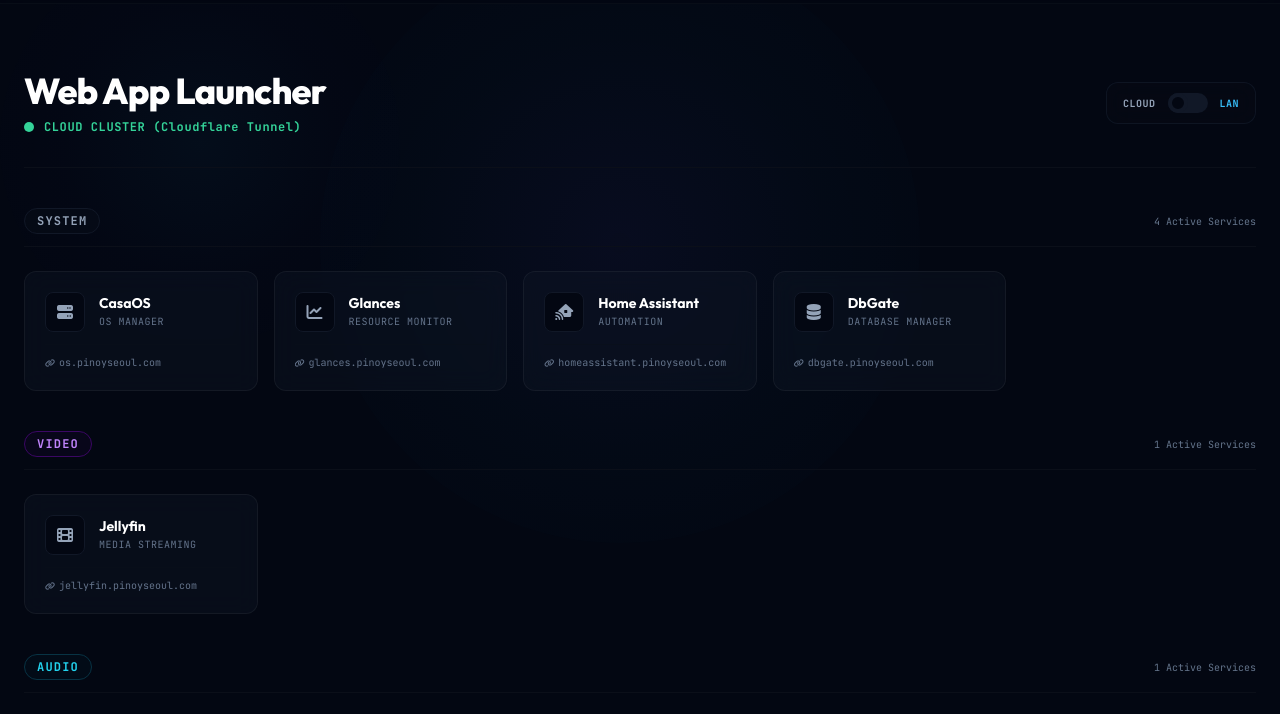
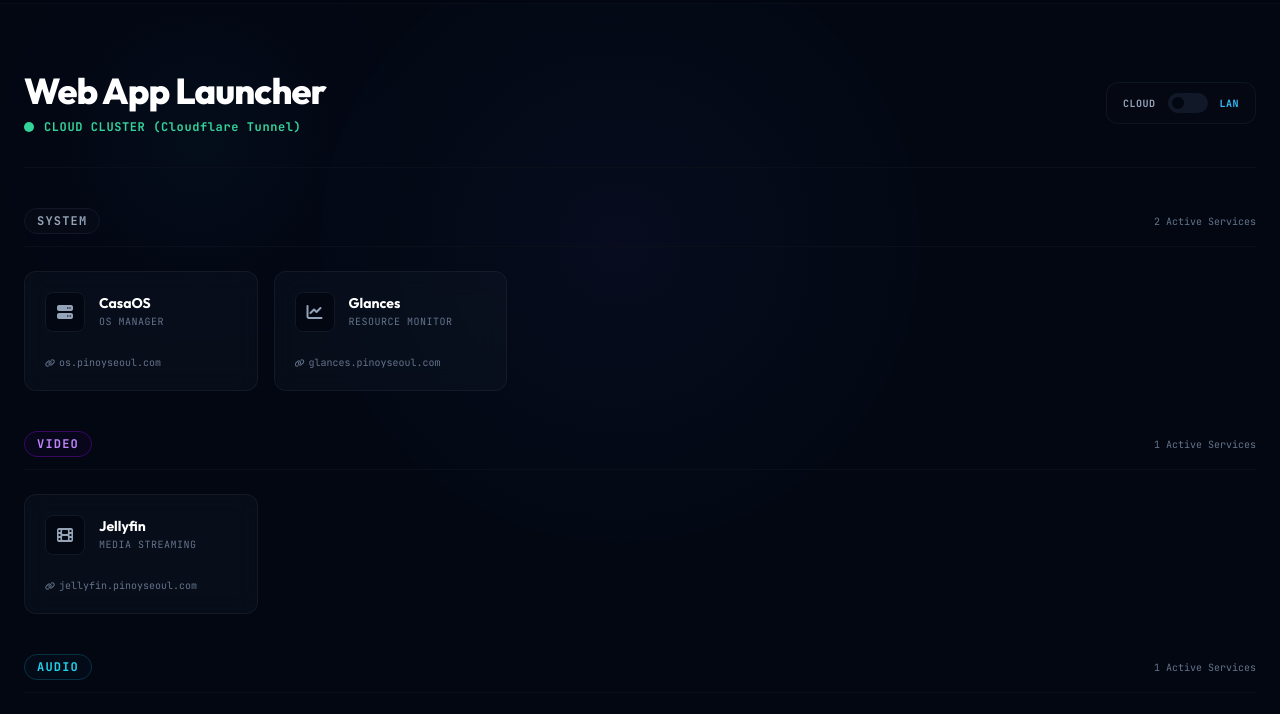
Before and after one commit to subtleazn/homelab, a website: page index.html in a window 1280 px wide. Shown: the part 57-771 px from the top of the page. Drawn offline with Linux system fonts and the light colour scheme.

Commit message:
Update index.html

```diff
--- a/index.html
+++ b/index.html
@@ -148,9 +148,9 @@
             // --- SYSTEM ---
             { name: "CasaOS", icon: "fa-server", desc: "OS Manager", external: "https://os.pinoyseoul.com", internal: "http://192.168.1.59:80", category: "SYSTEM" },
             { name: "Glances", icon: "fa-chart-line", desc: "Resource Monitor", external: "https://glances.pinoyseoul.com", internal: "http://192.168.1.59:61208", category: "SYSTEM" },
-            { name: "Home Assistant", icon: "fa-house-signal", desc: "Automation", external: "https://homeassistant.pinoyseoul.com", internal: "http://192.168.1.59:8123", category: "SYSTEM" },
-            //{ name: "Syncthing", icon: "fa-sync", desc: "P2P Sync", external: "https://syncthing.pinoyseoul.com", internal: "http://192.168.1.59:8384", category: "SYSTEM" },
-            { name: "DbGate", icon: "fa-database", desc: "Database Manager", external: "https://dbgate.pinoyseoul.com", internal: "http://192.168.1.59:3000", category: "SYSTEM" },
+            // { name: "Home Assistant", icon: "fa-house-signal", desc: "Automation", external: "https://homeassistant.pinoyseoul.com", internal: "http://192.168.1.59:8123", category: "SYSTEM" },
+            // { name: "Syncthing", icon: "fa-sync", desc: "P2P Sync", external: "https://syncthing.pinoyseoul.com", internal: "http://192.168.1.59:8384", category: "SYSTEM" },
+            // { name: "DbGate", icon: "fa-database", desc: "Database Manager", external: "https://dbgate.pinoyseoul.com", internal: "http://192.168.1.59:3000", category: "SYSTEM" },
 
             // --- VIDEO ---
             { name: "Jellyfin", icon: "fa-film", desc: "Media Streaming", external: "https://jellyfin.pinoyseoul.com", internal: "http://192.168.1.59:8096", category: "VIDEO" },
```
